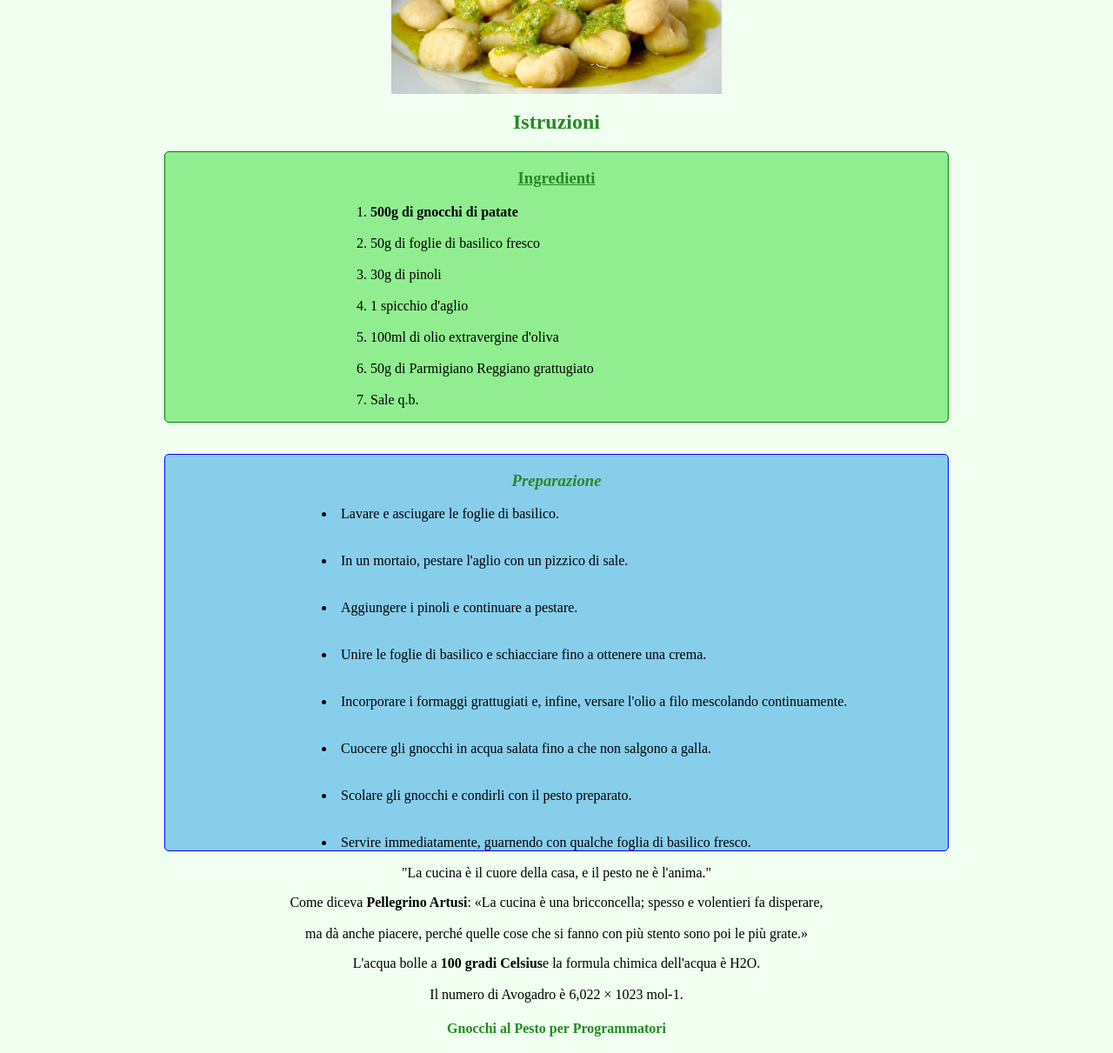
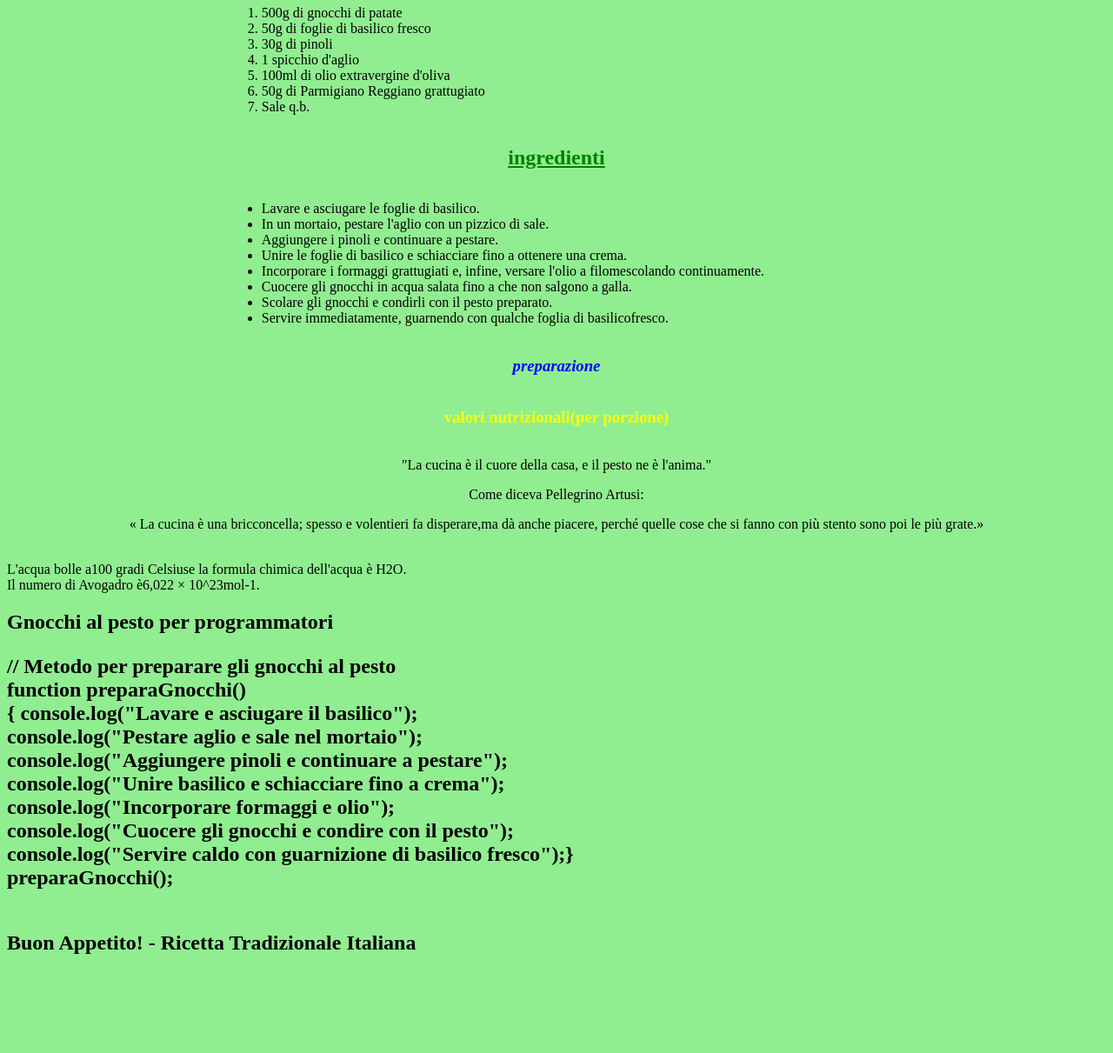
Before and after one commit to nizpazgasabb/sca, a plain HTML site: page index.html in a window 1280 px wide. Shown: the part 158-1369 px from the top of the page at 87% size. After the commit the page ends 1280 px from the top, so only its background shows below. Drawn offline with Linux system fonts and the light colour scheme.

Commit message:
Add files via upload

```diff
--- /dev/null
+++ b/gnocchiScali.css
@@ -0,0 +1,9 @@
+body { background-color:lightgreen; }
+h2{align=center}
+h1{text-align:center;color:darkgreen}
+table{ width: 100%; border-collapse: collapse; }
+th, td { border: 1px solid #ddd; padding: 8px; }
+ol{text-align:left;margin-left: 20%;}
+caption{text-align:center}
+ul{text-align:left;margin-left: 20%;}
+blockquote{text-align:center}
--- a/index.html
+++ b/index.html
@@ -1,66 +1,121 @@
-<!DOCTYPE html>
-<html lang="it">
-	<head>
-	<meta charset=UTF-8>
-		<title> Ricetta degli Gnocchi al Pesto	</title>
-	<link rel="stylesheet" href="stile_gnocchi.css">
-	</head>
+<html>
+<head>
+
+<title>ricetta gnocchi al pesto</title>
+<link rel="stylesheet" href="gnocchiScali.css">
+
+</head>
+
+<h1><u>Ricetta degli gnocchi al Pesto</u></h1>
+
+<p align=center> <img src="immagini/gnocchi.jpg" alt="Gnocchi al pesto"> <p>
+
+<h1>Istruzioni</h1>
+<table><caption><div id="titolo" style=color:green><h2><u>ingredienti</u></h2></div><caption>
+<tr>
+<ol>
+
+<li>500g di gnocchi di patate</li>
+<li>50g di foglie di basilico fresco</li>
+<li>30g di pinoli</li>
+<li>1 spicchio d'aglio</li>
+<li>100ml di olio extravergine d'oliva</li>
+<li>50g di Parmigiano Reggiano grattugiato</li>
+<li>Sale q.b.</li>
+</tr>
+
+</ol>
 
 
-<body>
-<h1> <u> <strong> Ricetta degli Gnocchi al Pesto </strong> </u> </h1>
-<p> <img src="gnocchi.jpg" alt="Gnocchi al pesto" width="30%" align="center"></p>
-<h2> <strong> Istruzioni </strong> </h2>
+</table>
+<table><caption><div id="titolo" style=color:blue><h3><em>preparazione</em></h3></div><caption>
 
-<div class="container">
-<h3> <u> Ingredienti </u> </h3>
- <ol align="center">
- 1. <strong> 500g di gnocchi di patate </strong><br></br>
- 2. 50g di foglie di basilico fresco <br></br>
- 3. 30g di pinoli <br></br>
-4. 1 spicchio d'aglio <br></br>
-5. 100ml di olio extravergine d'oliva<br></br>
-6. 50g di Parmigiano Reggiano grattugiato<br></br>
-7. Sale q.b.
- </ol>
-</div>
- <br></br>
-<div class="container2">
-<h3> <em> Preparazione </em> </h3>
-<li>Lavare e asciugare le foglie di basilico.</li><br></br>
-<li>In un mortaio, pestare l'aglio con un pizzico di sale.</li><br></br>
-<li>Aggiungere i pinoli e continuare a pestare.</li><br></br>
-<li>Unire le foglie di basilico e schiacciare fino a ottenere una crema.</li><br></br>
-<li>Incorporare i formaggi grattugiati e, infine, versare l'olio a filo mescolando continuamente.</li><br></br>
-<li>Cuocere gli gnocchi in acqua salata fino a che non salgono a galla.</li><br></br>
-<li>Scolare gli gnocchi e condirli con il pesto preparato.</li><br></br>
-<li>Servire immediatamente, guarnendo con qualche foglia di basilico fresco.
+<tr>
+<ul>
 
-</div>
+<li>Lavare
+e asciugare le foglie di basilico.</li>
+<li>In un mortaio, pestare l'aglio con un pizzico di sale.</li>
+<li>Aggiungere i pinoli e continuare a pestare.</li>
+<li>Unire le foglie di basilico e schiacciare fino a ottenere una crema.</li>
+<li>Incorporare i formaggi grattugiati e, infine, versare l'olio a filomescolando continuamente.</li>
+<li>Cuocere gli gnocchi in acqua salata fino a che non salgono a galla.</li>
+<li>Scolare gli gnocchi e condirli con il pesto preparato.</li>
+<li>Servire immediatamente, guarnendo con qualche foglia di basilicofresco.</li>
+<tr>
+</ul>
 
-<p> "La cucina è il cuore della casa, e il pesto ne è l'anima." </p>
-<p> Come diceva <strong>Pellegrino Artusi</strong>: «La cucina è una bricconcella; spesso e volentieri fa disperare,<br></br>
-ma dà anche piacere, perché quelle cose che si fanno con più stento sono poi le più grate.» </p>
-<p>L'acqua bolle a <strong>100 gradi Celsius</strong>e la formula chimica dell'acqua è H2O.<br></br>
-Il numero di Avogadro è 6,022 × 1023 mol-1.</p>
 
-<h4>Gnocchi al Pesto per Programmatori</h4>
-<div class="container3">
 
-<p>// Metodo per preparare gli gnocchi al pesto<br></br>
-function preparaGnocchi() {<br></br>
- console.log("Lavare e asciugare il basilico");<br></br>
- console.log("Pestare aglio e sale nel mortaio");<br></br>
- console.log("Aggiungere pinoli e continuare a pestare");<br></br>
- console.log("Unire basilico e schiacciare fino a crema");<br></br>
- console.log("Incorporare formaggi e olio");<br></br>
- console.log("Cuocere gli gnocchi e condire con il pesto");<br></br>
- console.log("Servire caldo con guarnizione di basilico fresco");<br></br>
-}<br></br>
-preparaGnocchi();
-</p>
-</div>
 
-<p> <u>Buon Appetito!</u> - <strong>Ricetta Tradizionale Italiana</strong></p>
+
+<ol>
+</table>
+
+
+
+<table><caption><div id="titolo" style=color:yellow><h3>valori nutrizionali(per porzione)</h3></div><caption>
+
+
+
+
+
+
+
+
+
+
+</table>
+
+
+<blockquote>"La cucina è il cuore della casa, e il pesto ne è l'anima."</blockquote>
+<p align=center >Come diceva
+Pellegrino Artusi: <blockquote>«
+La cucina è una bricconcella; spesso e volentieri fa disperare,ma dà anche piacere, perché quelle cose che si fanno con più stento sono poi le più grate.»</blockquote><br>
+L'acqua bolle a100 gradi Celsiuse la formula chimica dell'acqua è H2O.<br>Il numero di Avogadro è6,022 × 10^23mol-1.</p>
+
+
+<h2>Gnocchi al pesto per programmatori<h2>
+
+<table>
+
+<p align=left >// Metodo per preparare gli gnocchi al pesto
+<br>function preparaGnocchi()
+<br>{ console.log("Lavare e asciugare il basilico");
+<br> console.log("Pestare aglio e sale nel mortaio");
+<br> console.log("Aggiungere pinoli e continuare a pestare");
+<br> console.log("Unire basilico e schiacciare fino a crema");
+<br> console.log("Incorporare formaggi e olio");
+<br>console.log("Cuocere gli gnocchi e condire con il pesto");
+<br> console.log("Servire caldo con guarnizione di basilico fresco");}
+<br>preparaGnocchi();</p>
+
+
+
+
+
+
+
+
+</table>
+
+<p>Buon Appetito!
+-
+Ricetta Tradizionale Italiana</p>
+
+
+
+
+
+
+
+
+
+
+
 
 </body>
+
+
+
+</html>
```
